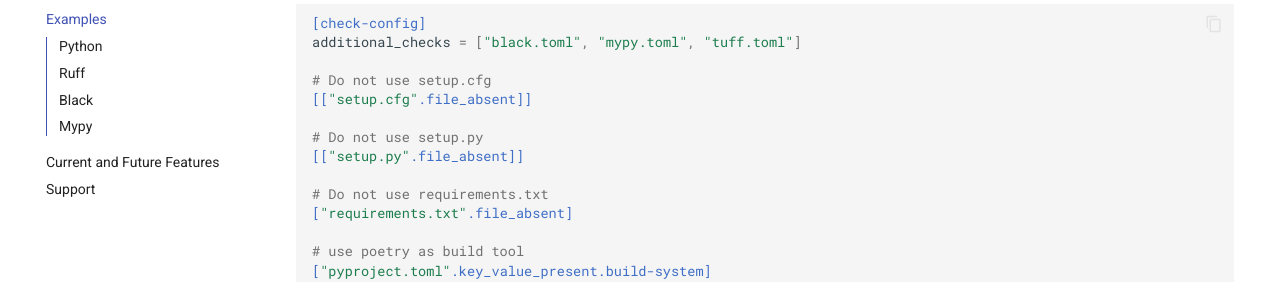
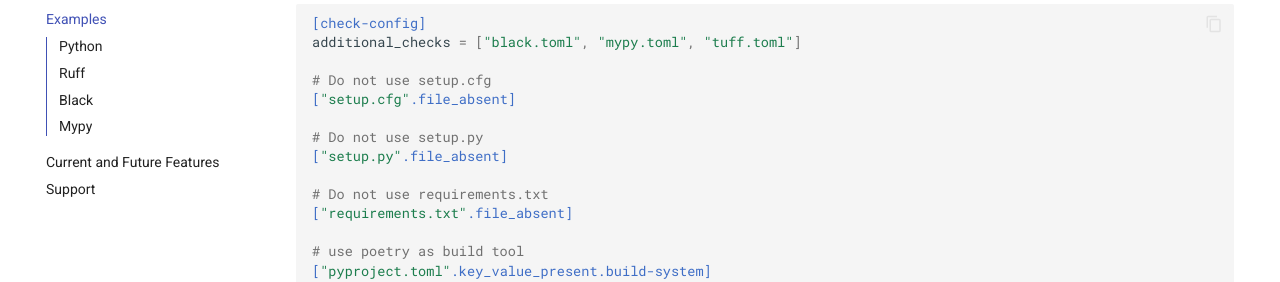
Before and after one commit to mrijken/check-config, an MkDocs documentation site: the page built from docs/examples.md, in a window 1280 px wide and 900 px high. Shown: the part 227-509 px from the top of the window. Built offline with MkDocs 1.6.1 and Material for MkDocs 9.7.7, drawn with Linux system fonts in a browser that asks for light colours.

```diff
--- a/docs/examples.md
+++ b/docs/examples.md
@@ -7,10 +7,10 @@
 additional_checks = ["black.toml", "mypy.toml", "tuff.toml"]
 
 # Do not use setup.cfg
-[["setup.cfg".file_absent]]
+["setup.cfg".file_absent]
 
 # Do not use setup.py
-[["setup.py".file_absent]]
+["setup.py".file_absent]
 
 # Do not use requirements.txt
 ["requirements.txt".file_absent]
```
Also changed, not shown: 1 other file.
